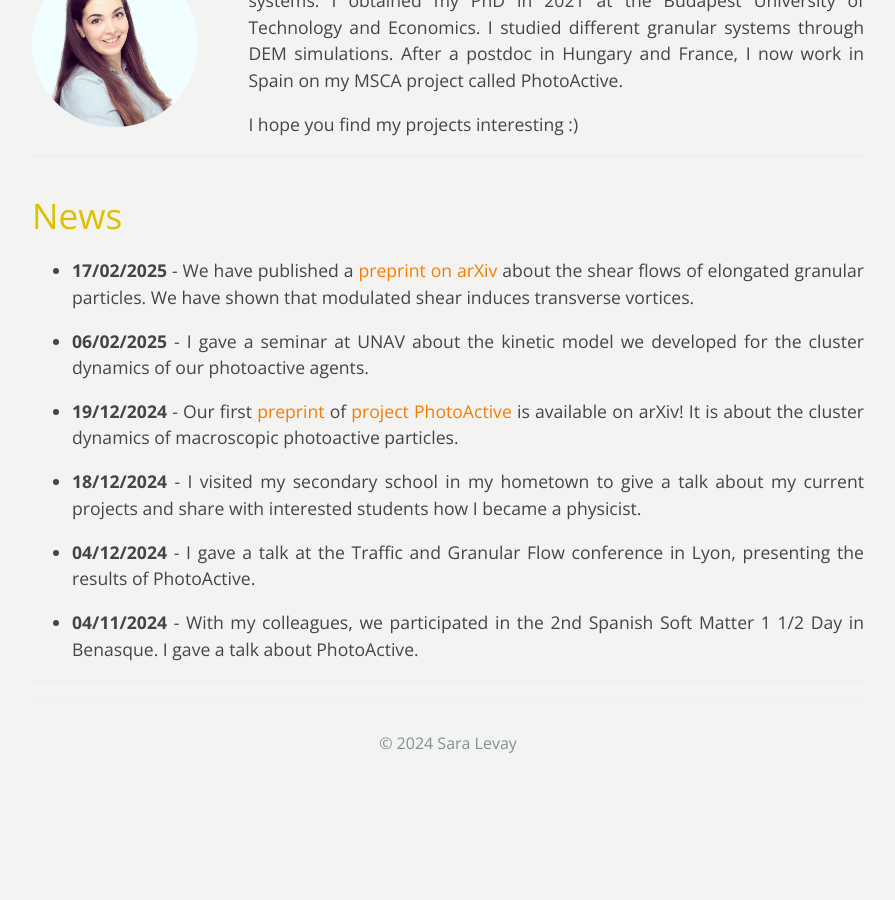
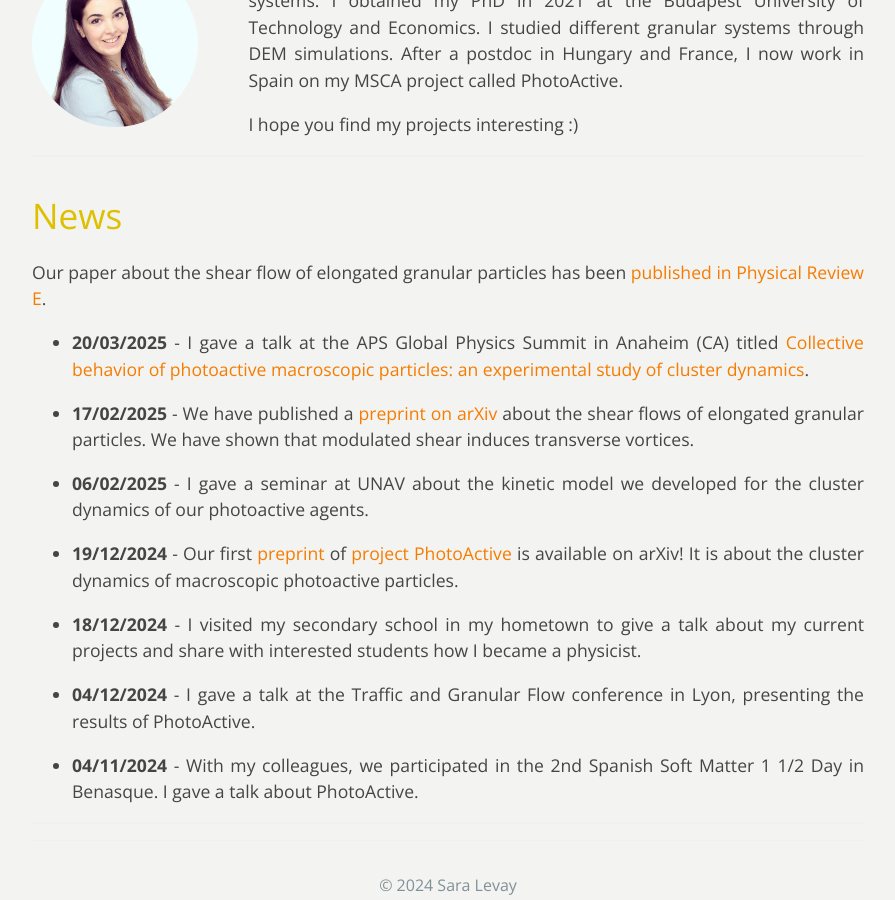
Before and after one commit to saralevay/saralevay.github.io, a Jekyll site: the page built from index.md, in a window 1280 px wide and 900 px high, scrolled down 524 px. Shown: the whole window, without its empty margins (192-1087 px from the left). Built offline with Jekyll 4.4.1, drawn with Linux system fonts in a browser that asks for light colours; a style sheet for code colours, icons or effects is not loaded; before the commit the page ends 1328 px from its top, so only the background shows below that.

Commit message:
Add files via upload

```diff
--- a/index.md
+++ b/index.md
@@ -17,6 +17,10 @@ I hope you find my projects interesting :)
 
 # News
 
+Our paper about the shear flow of elongated granular particles has been <a href="https://journals.aps.org/pre/abstract/10.1103/875y-lk88" target="_blank">published in Physical Review E</a>.
+
+* **20/03/2025** - I gave a talk at the APS Global Physics Summit in Anaheim (CA) titled <a href="https://summit.aps.org/smt/2025/events/MAR-S64/5" target="_blank">Collective behavior of photoactive macroscopic particles: an experimental study of cluster dynamics</a>.
+
 * **17/02/2025** - We have published a <a href="https://arxiv.org/abs/2502.10079" target="_blank">preprint on arXiv</a> about the shear flows of elongated granular particles. We have shown that modulated shear induces transverse vortices.
 
 * **06/02/2025** - I gave a seminar at UNAV about the kinetic model we developed for the cluster dynamics of our photoactive agents.
```
